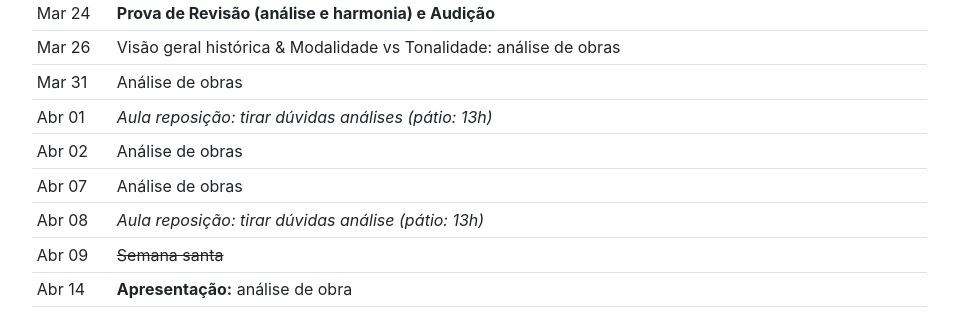
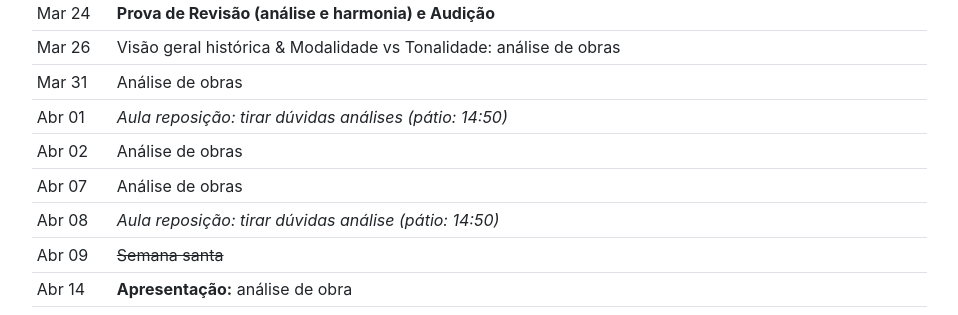
Before and after one commit to kroger/genosmus, a Jekyll site: the page built from _pedro/2020.1/musa75.md, in a window 1280 px wide and 900 px high, scrolled down 1371 px. Shown: the part 153-468 px from the top of the window, without its empty margins (68-1026 px from the left). Built offline with Jekyll 4.4.1, drawn with Linux system fonts in a browser that asks for light colours.

Commit message:
Corrige horário

```diff
--- a/_pedro/2020.1/musa75.md
+++ b/_pedro/2020.1/musa75.md
@@ -68,10 +68,10 @@ eventualidade.
 | Mar 24 | **Prova de Revisão (análise e harmonia) e Audição**                |
 | Mar 26 | Visão geral histórica & Modalidade vs Tonalidade: análise de obras |
 | Mar 31 | Análise de obras                                                   |
-| Abr 01 | _Aula reposição: tirar dúvidas análises (pátio: 13h)_              |
+| Abr 01 | _Aula reposição: tirar dúvidas análises (pátio: 14:50)_            |
 | Abr 02 | Análise de obras                                                   |
 | Abr 07 | Análise de obras                                                   |
-| Abr 08 | _Aula reposição: tirar dúvidas análise (pátio: 13h)_               |
+| Abr 08 | _Aula reposição: tirar dúvidas análise (pátio: 14:50)_             |
 | Abr 09 | <del>Semana santa</del>                                            |
 | Abr 14 | **Apresentação:** análise de obra                                  |
 | Abr 16 | **Apresentação:** análise de obra                                  |
```
